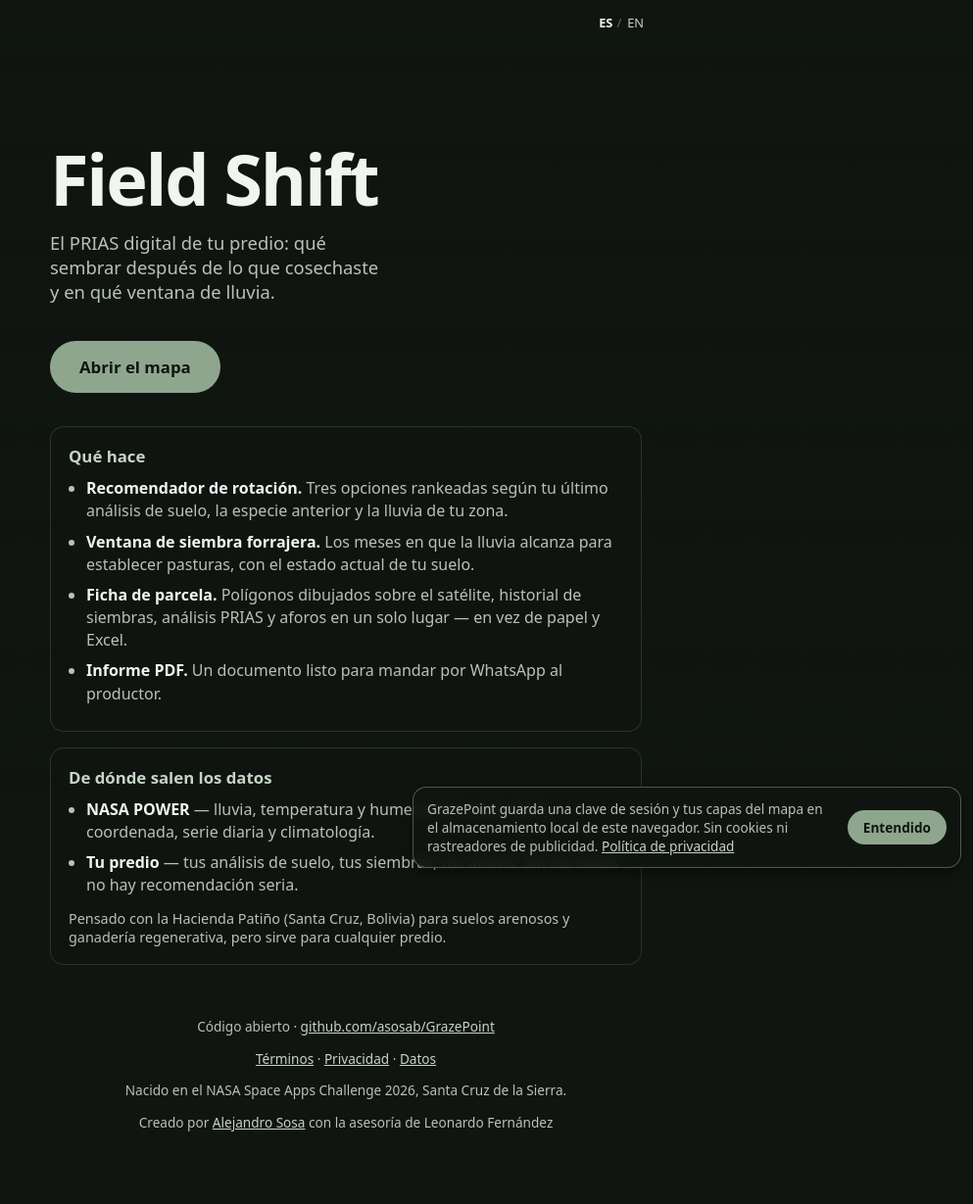
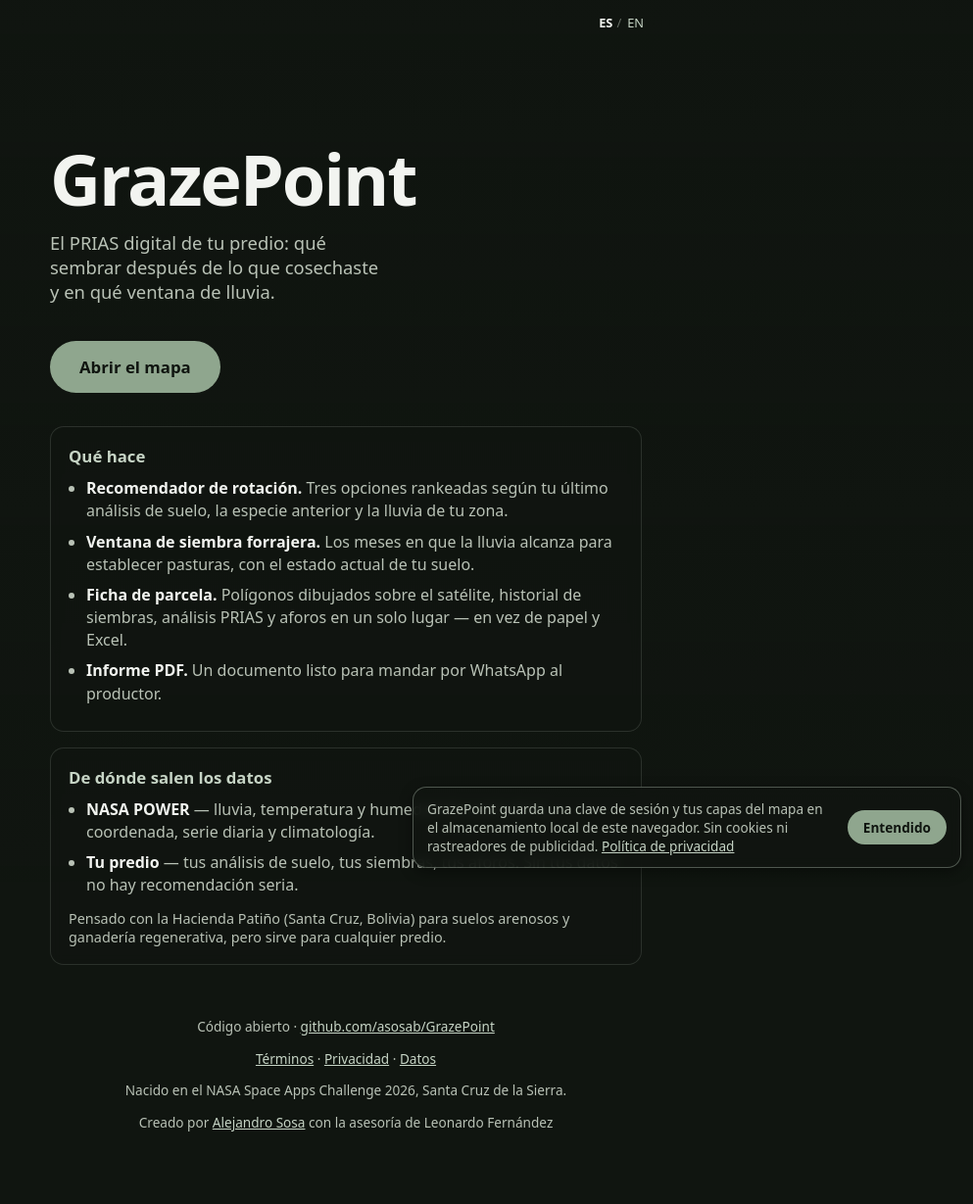
Before and after one commit to asosab/GrazePoint, a Jekyll site: the page built from es/index.html, in a window 1280 px wide. Shown: the whole page at 98% size, without its empty margins (287-1280 px from the left). Built offline with Jekyll 4.4.1, drawn with Linux system fonts in a browser that asks for light colours.

Commit message:
fix: h1 del hero todavia decia 'Field Shift' (nbsp)
Generated with [Devin](https://devin.ai)

Co-Authored-By: Devin <158243242+devin-ai-integration[bot]@users.noreply.github.com>

```diff
--- a/es/index.html
+++ b/es/index.html
@@ -12,7 +12,7 @@ body_class: landing
 <main class="landing-contenido">
   {% include langswitch.html %}
   <header class="landing-cabecera">
-    <h1>Field&nbsp;Shift</h1>
+    <h1>GrazePoint</h1>
     <p class="bajada">El PRIAS digital de tu predio: qué sembrar después de lo que cosechaste y en qué ventana de lluvia.</p>
     <a class="boton-grande" href="{{ '/es/app/' | relative_url }}">Abrir el mapa</a>
   </header>
--- a/index.html
+++ b/index.html
@@ -12,7 +12,7 @@ body_class: landing
 <main class="landing-contenido">
   {% include langswitch.html %}
   <header class="landing-cabecera">
-    <h1>Field&nbsp;Shift</h1>
+    <h1>GrazePoint</h1>
     <p class="bajada">The digital PRIAS for your farm: what to plant after your last crop, and in which rain window.</p>
     <a class="boton-grande" href="{{ '/app/' | relative_url }}">Open the map</a>
   </header>
```
